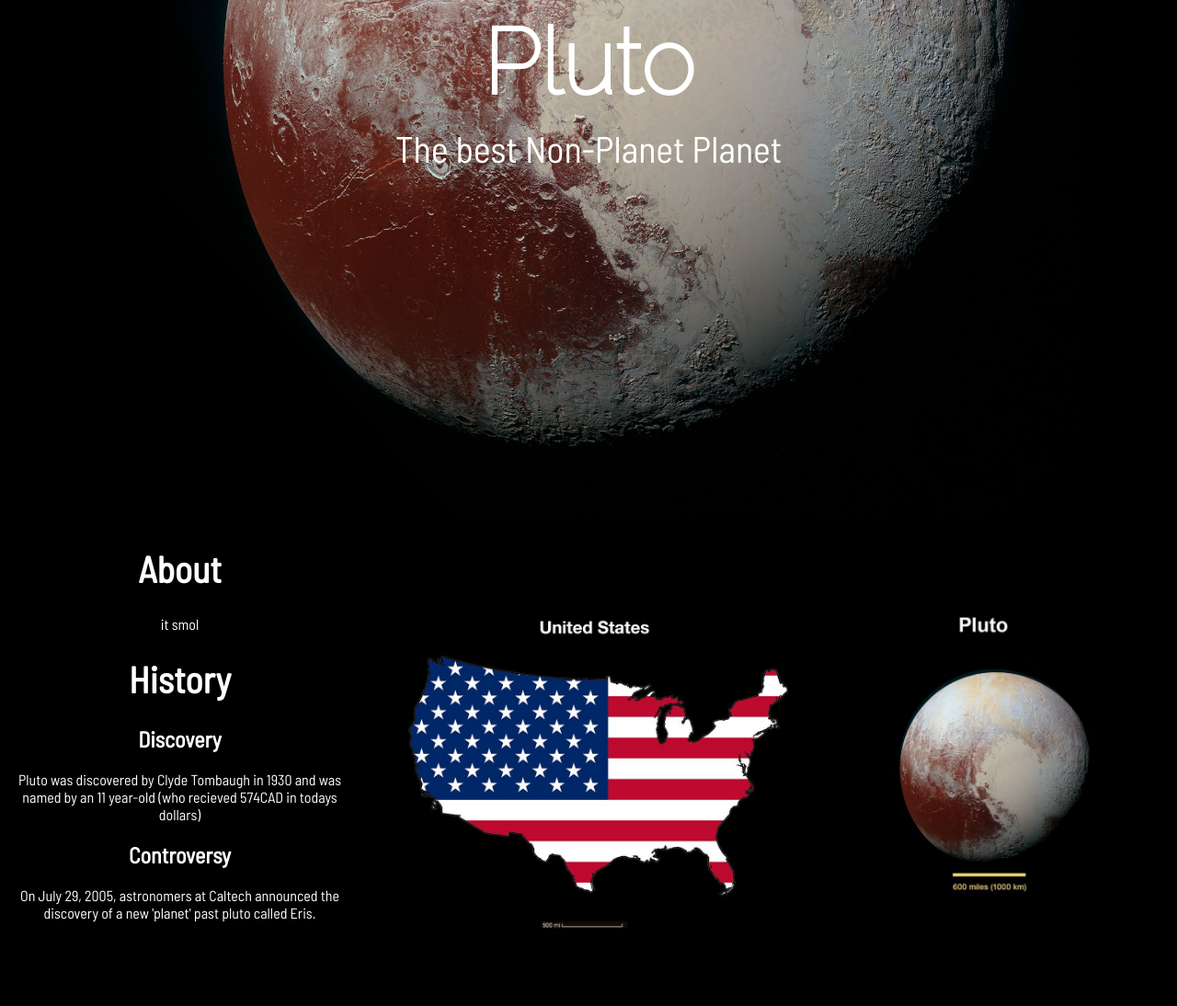
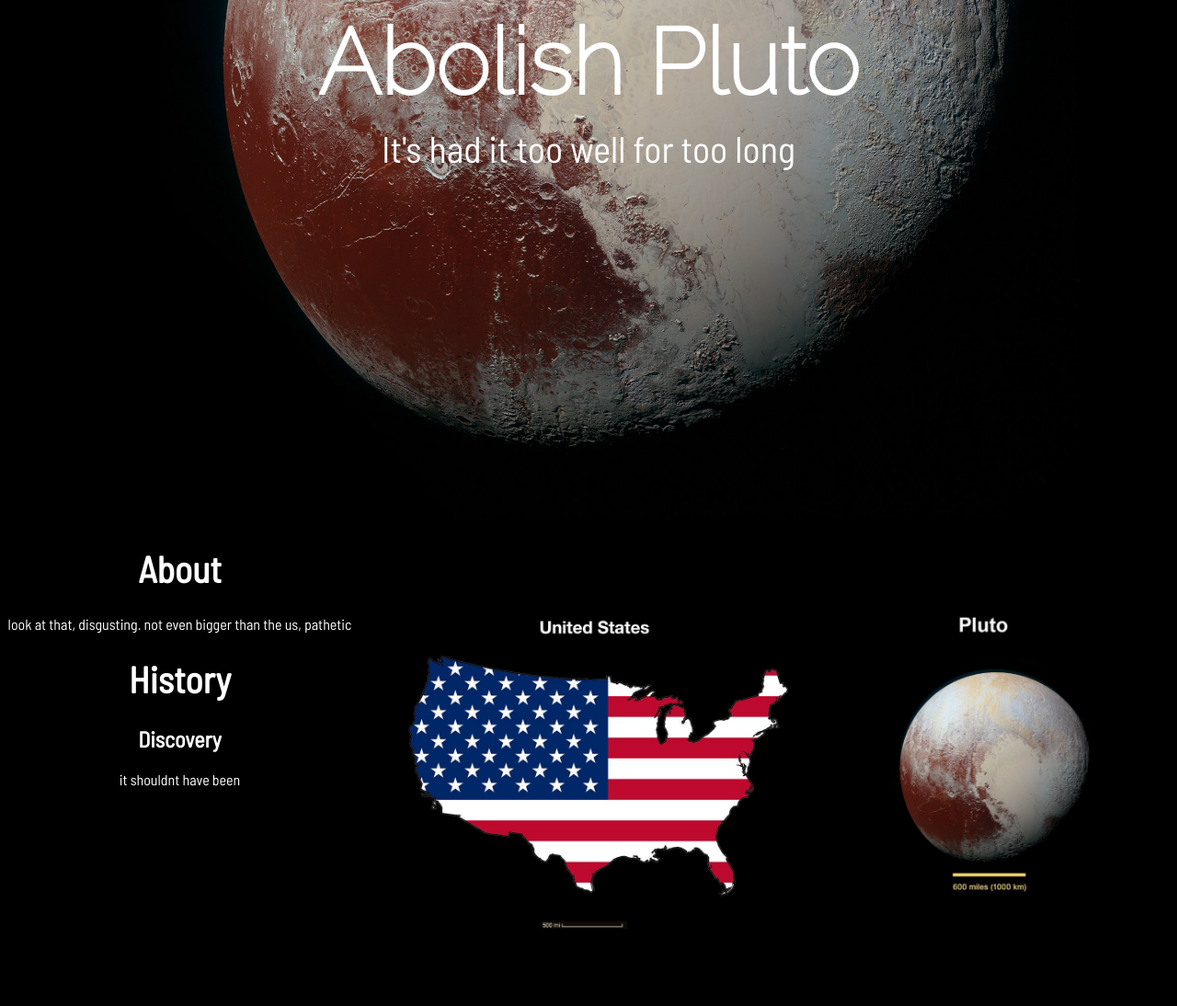
Before and after one commit to a-norl/a-norl.github.io, a plain HTML site: page index.html in a window 1280 px wide. Shown: the part 500-1594 px from the top of the page at 92% size. Drawn offline with Linux system fonts and the light colour scheme.

Commit message:
fixed the text

```diff
--- a/index.html
+++ b/index.html
@@ -12,22 +12,20 @@
 
 <body>
     <div class="hero">
-        <h1 class="heroText">Pluto</h1>
-        <p class="heroSubText">The best Non-Planet Planet</p>
+        <h1 class="heroText">Abolish Pluto</h1>
+        <p class="heroSubText">It's had it too well for too long</p>
     </div>
 
     <div class="about">
         <img class="sizeimg" src="size.png" width="889px" height="500">
         <h1>About</h1>
-        <p>it smol</p>
+        <p>look at that, disgusting. not even bigger than the us, pathetic</p>
     </div>
 
     <div class="history">
         <h1>History</h1>
         <h2>Discovery</h2>
-        <p>Pluto was discovered by Clyde Tombaugh in 1930 and was named by an 11 year-old (who recieved 574CAD in todays dollars)</p>
-        <h2>Controversy</h2>
-        <p> On July 29, 2005, astronomers at Caltech announced the discovery of a new 'planet' past pluto called Eris. </p>
+        <p>it shouldnt have been</p>
     </div>
 </body>
 
```
